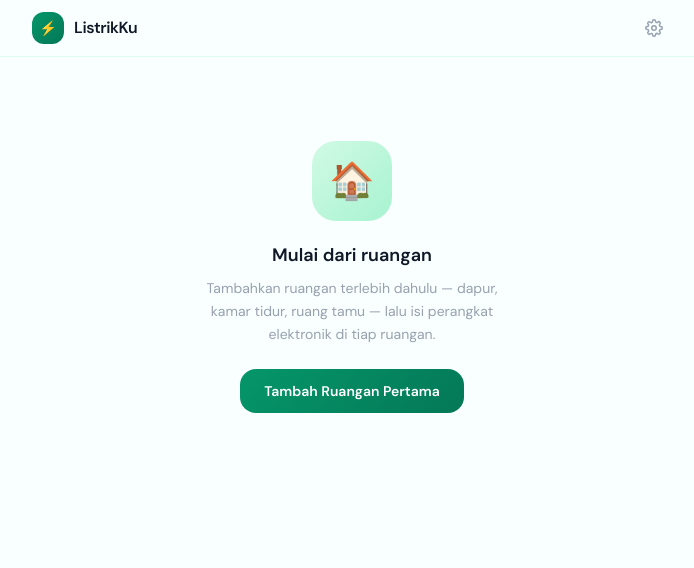
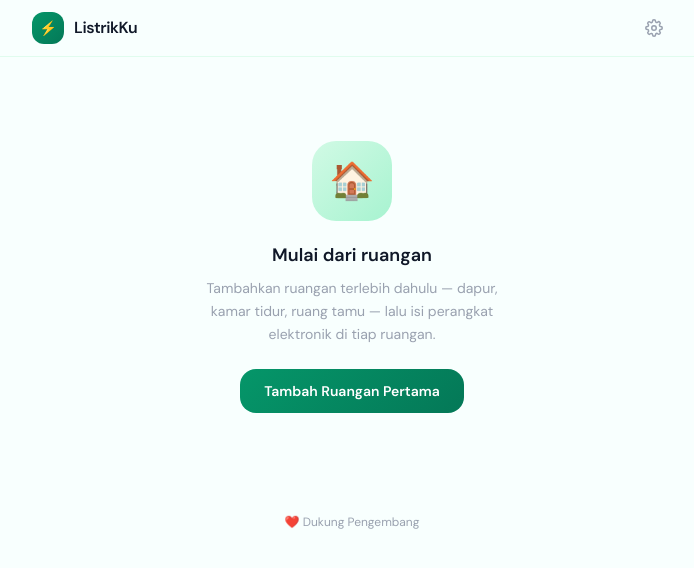
Before and after one commit to muttayoshi/listrik, a React (Vite) app: page / in a window 1280 px wide. Shown: the top 568 px of the page, without its empty margins (288-982 px from the left). Built offline with nearby package versions, Linux system fonts and the light colour scheme; the HTML template or start-up script is replaced by a standard one.

Commit message:
Wire DonationModal into the dashboard footer
New unconditional footer element (renders whether rooms exist or
not) opens the donation modal via the existing Modal-union pattern
already used for Settings/Room/Device forms.

```diff
--- a/src/App.tsx
+++ b/src/App.tsx
@@ -7,6 +7,7 @@ import RoomForm from './components/RoomForm'
 import DeviceForm from './components/DeviceForm'
 import SettingsPanel from './components/SettingsPanel'
 import InstallBanner from './components/InstallBanner'
+import DonationModal from './components/DonationModal'
 
 type Modal =
   | { type: 'addRoom' }
@@ -14,6 +15,7 @@ type Modal =
   | { type: 'addDevice'; roomId: string }
   | { type: 'editDevice'; device: Device }
   | { type: 'settings' }
+  | { type: 'donation' }
   | null
 
 export default function App() {
@@ -116,6 +118,16 @@ export default function App() {
             </div>
           </>
         )}
+
+        <footer className="mt-8 text-center">
+          <button
+            onClick={() => setModal({ type: 'donation' })}
+            className="text-xs text-gray-400 hover:text-emerald-600 transition-colors"
+            style={{ fontFamily: 'var(--font-display)' }}
+          >
+            ❤️ Dukung Pengembang
+          </button>
+        </footer>
       </main>
 
       {/* FAB — mobile only; desktop uses the inline "Tambah Ruangan" button in the list */}
@@ -150,6 +162,9 @@ export default function App() {
       {modal?.type === 'settings' && (
         <SettingsPanel onClose={() => setModal(null)} />
       )}
+      {modal?.type === 'donation' && (
+        <DonationModal onClose={() => setModal(null)} />
+      )}
     </div>
   )
 }
```
